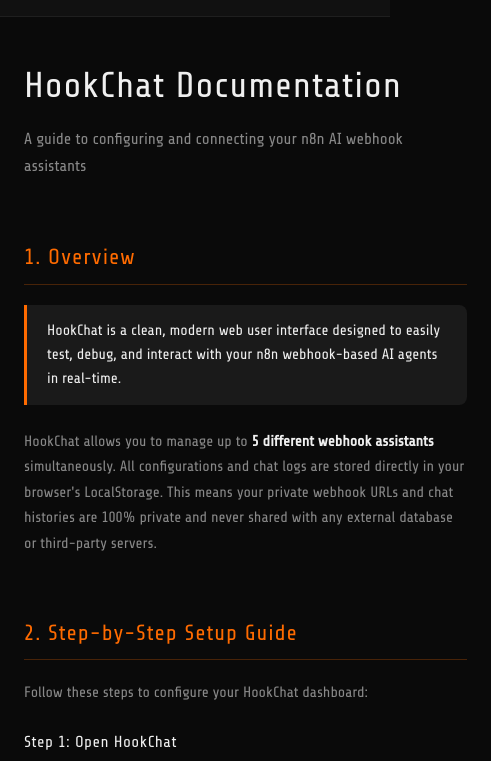
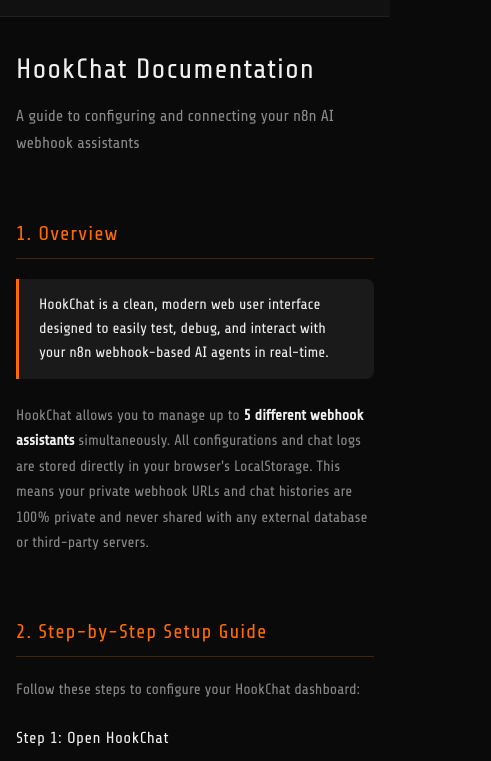
Before and after one commit to vishal-ai-user/HOOKCHAT, a plain HTML site: page Docs.html in a window 390 px wide. Shown: the part 66-827 px from the top of the page, 491 px wide, since content can reach past the window. Drawn offline with nearby package versions, Linux system fonts and the light colour scheme.

Commit message:
Fix mobile viewport scaling and overflow in Docs.html

```diff
--- a/Docs.html
+++ b/Docs.html
@@ -164,6 +164,7 @@
     /* ===== CONTENT AREA ===== */
     main {
       flex: 1;
+      min-width: 0;
       padding: 50px 60px 80px;
       margin-left: var(--sidebar-width);
       max-width: 900px;
@@ -314,6 +315,21 @@
       }
       header {
         padding: 0 20px;
+      }
+    }
+
+    @media (max-width: 768px) {
+      main {
+        padding: 30px 16px;
+      }
+      h1 {
+        font-size: 28px;
+      }
+      h2 {
+        font-size: 20px;
+      }
+      pre {
+        padding: 12px;
       }
     }
   </style>
```
